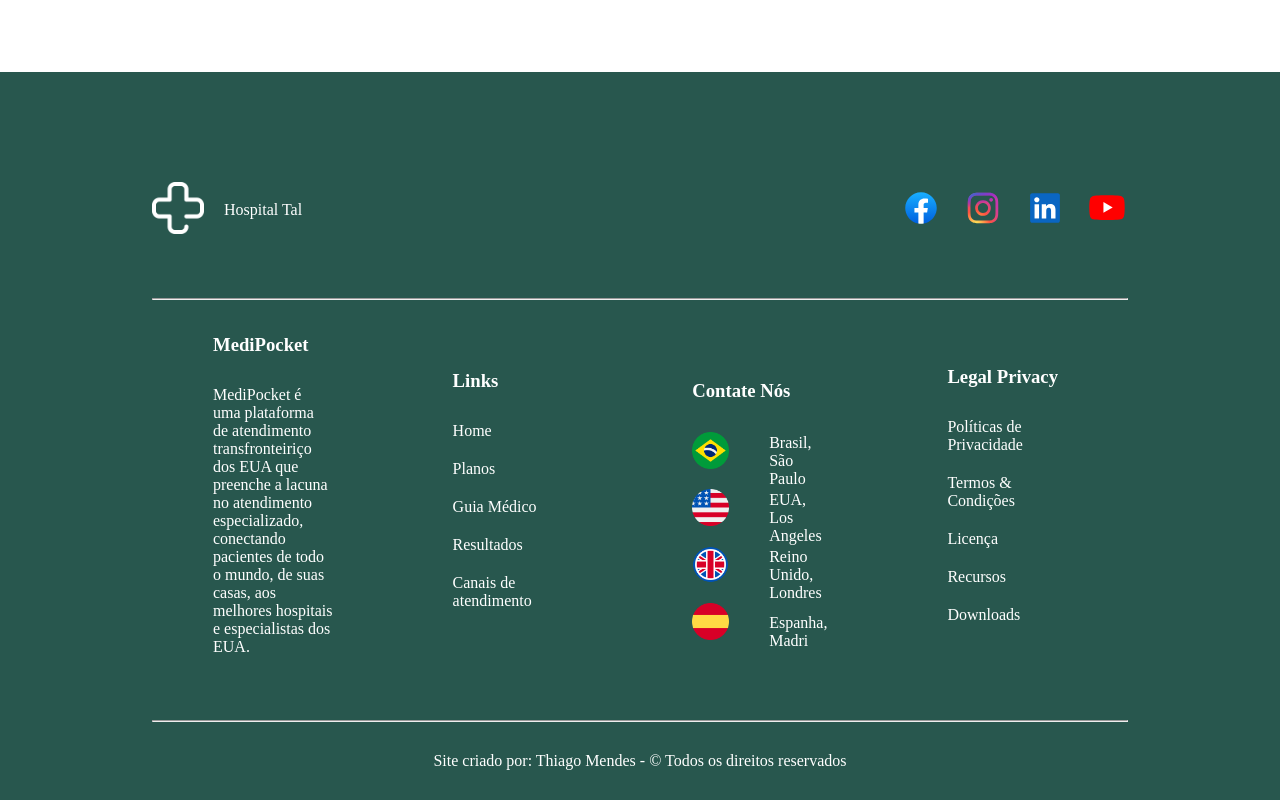
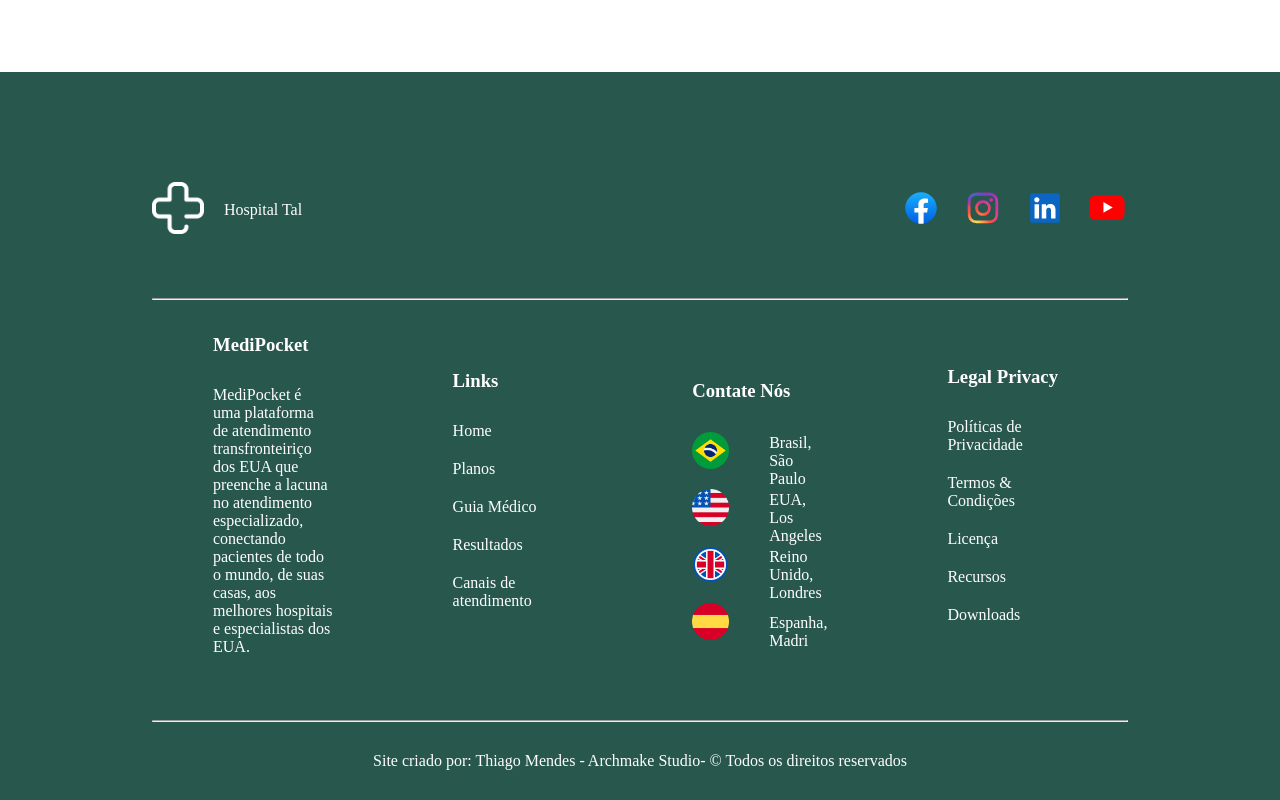
Before and after one commit to thiagotmdev/Hospital-Tal, a Next.js app: page / in a window 1280 px wide. Shown: the part 5632-6432 px from the top of the page. Built offline with nearby package versions, Linux system fonts and the light colour scheme.

Commit message:
Update index.tsx
Update criado por no footer

```diff
--- a/components/Footer/index.tsx
+++ b/components/Footer/index.tsx
@@ -77,7 +77,7 @@ export const Footer = () => {
                     </div>
                 </div>
                 <hr />
-                <p className={style.copy}>Site criado por: Thiago Mendes - © Todos os direitos reservados</p>
+                <p className={style.copy}>Site criado por: Thiago Mendes - Archmake Studio- © Todos os direitos reservados</p>
             </div>
     )
 }
```
